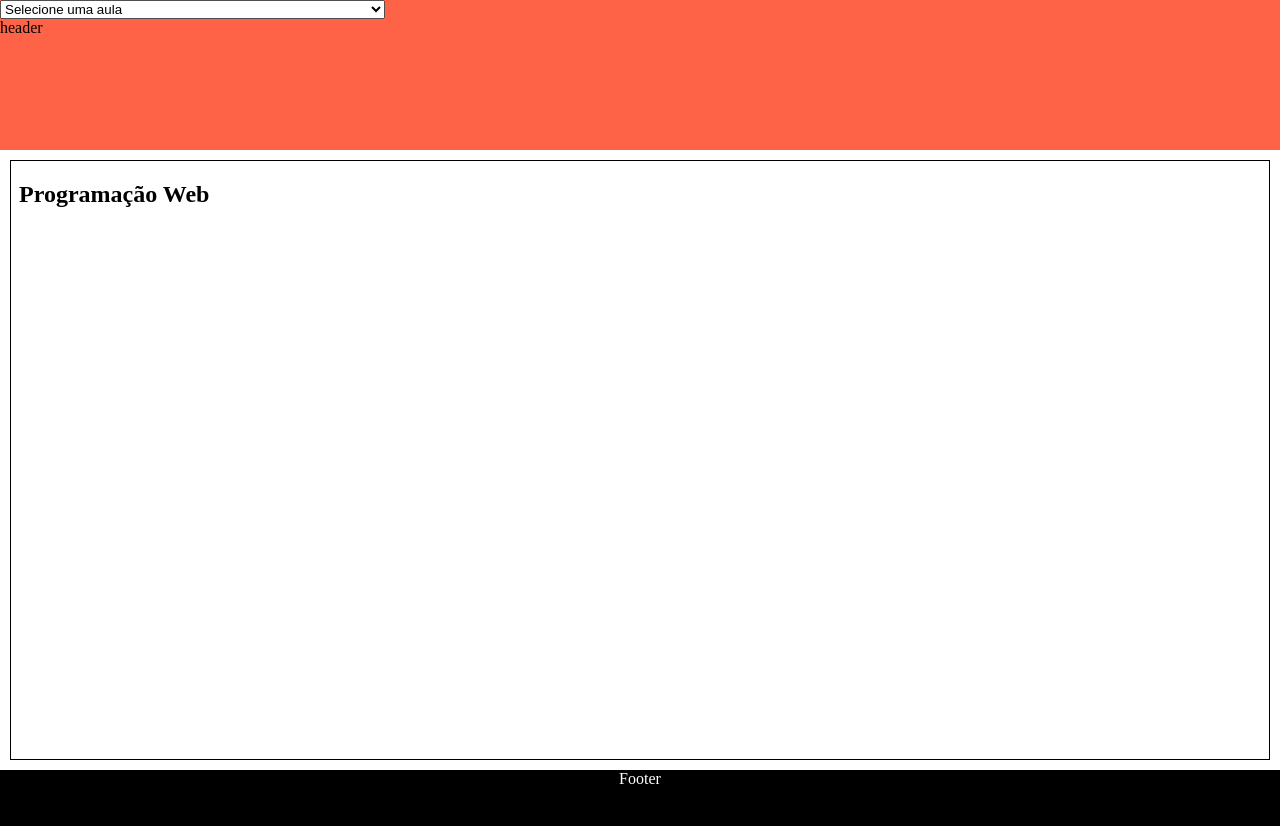
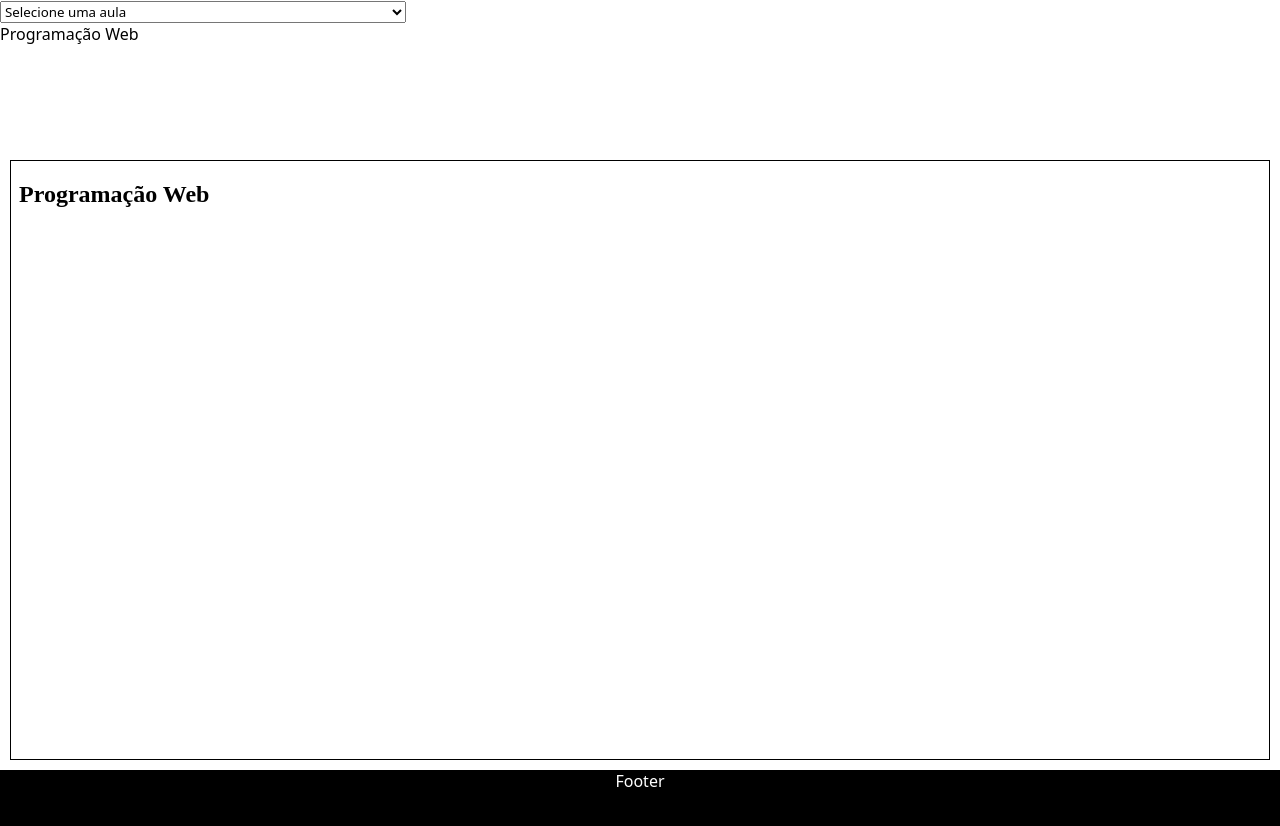
Before and after one commit to AlexMandri/dev_web_fat, a plain HTML site: page index.html in a window 1280 px wide. Drawn offline with Linux system fonts and the light colour scheme.

Commit message:
Fonte padrão alterado

```diff
--- a/css/style.css
+++ b/css/style.css
@@ -2,10 +2,11 @@
     margin: 0;
     padding: 0;
     box-sizing: border-box;
+    font-family: system-ui, -apple-system, BlinkMacSystemFont, 'Segoe UI', Roboto, Oxygen, Ubuntu, Cantarell, 'Open Sans', 'Helvetica Neue', sans-serif;
 }
 header{
     height: 150px;
-    background: tomato;
+    background: #ffffff;
 }
 
 body{
--- a/index.html
+++ b/index.html
@@ -31,7 +31,7 @@
                 <option value="./pages/aula16/aula1.html">16 Subindo o seu site</option>
             </select>
         </nav>
-        <p>header</p>
+        <p>Programação Web</p>
     </header>
     <main>
         <section>
--- a/pages/aula1/aula1.css
+++ b/pages/aula1/aula1.css
@@ -1,3 +1,8 @@
+body{
+    font-family: system-ui, -apple-system, BlinkMacSystemFont, 'Segoe UI', Roboto, Oxygen, Ubuntu, Cantarell, 'Open Sans', 'Helvetica Neue', sans-serif;
+    text-align: justify;
+}
+
 .codigoHtml{
     padding: 0.5rem;
     background-color: black;
```
